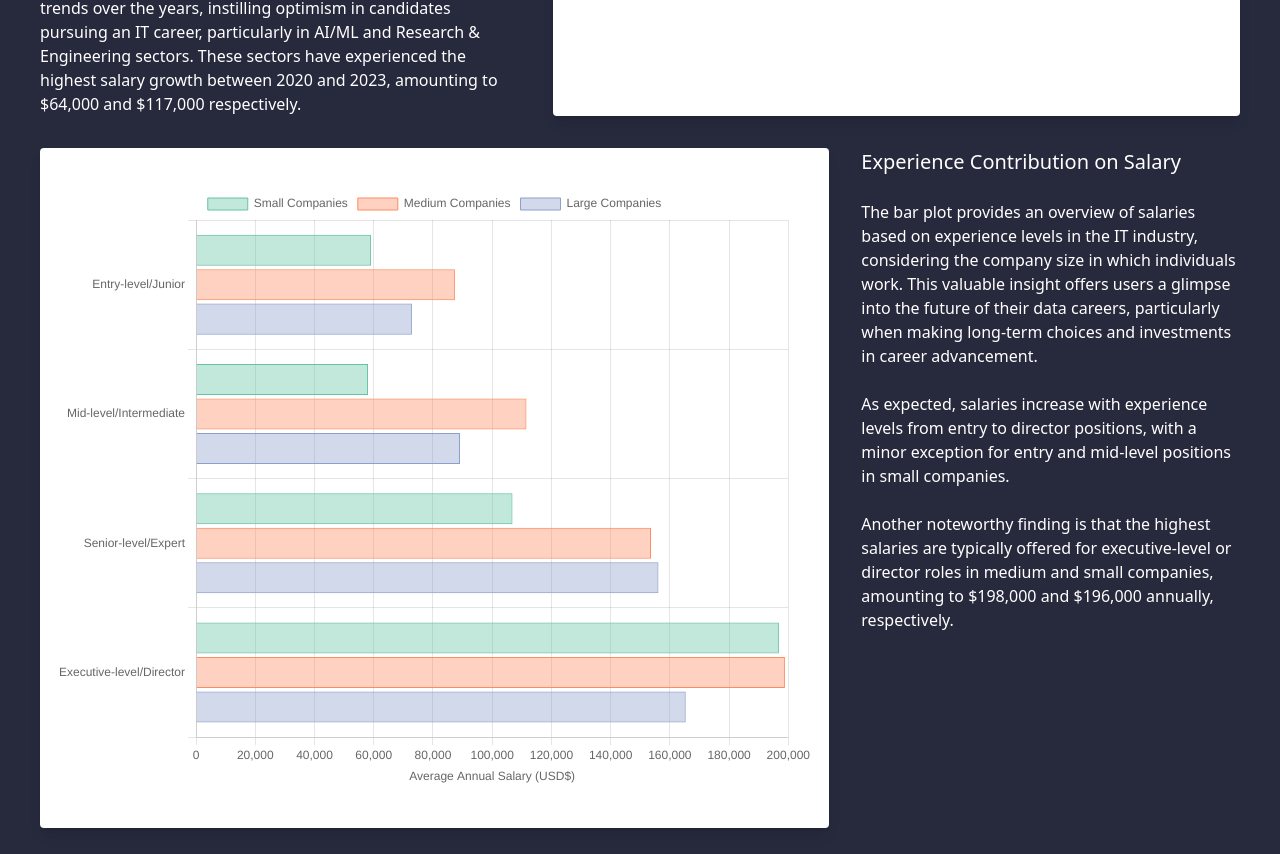
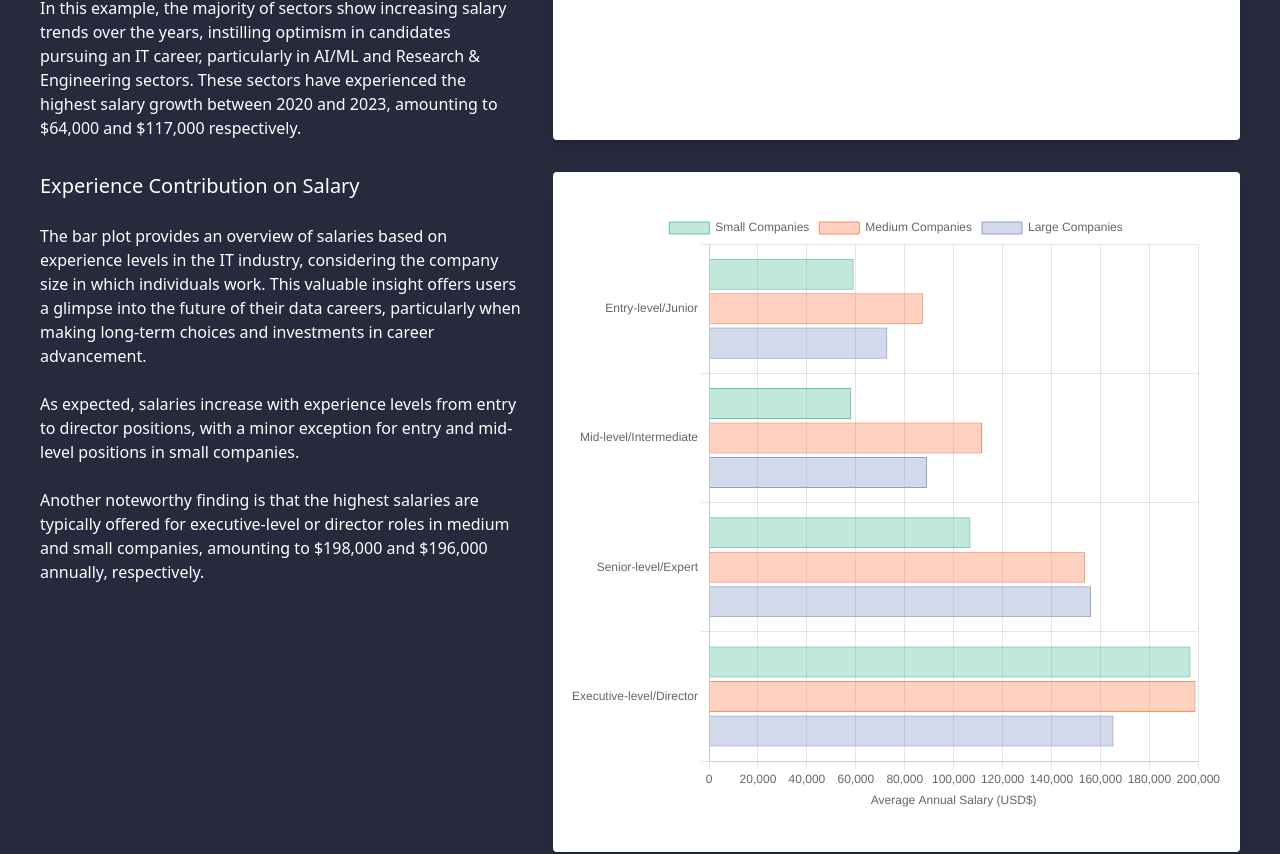
Before and after one commit to kaddie15/data-viz, a Vue app: page / in a window 1280 px wide. Shown: the part 1820-2674 px from the top of the page. Built offline with nearby package versions, Linux system fonts and the light colour scheme; what highcharts-vue would draw is missing.

Commit message:
fix : add br

```diff
--- a/src/views/HomeView.vue
+++ b/src/views/HomeView.vue
@@ -99,7 +99,7 @@
         <br>
         <br>
         Delving into the data, there are some cases worth highlighting. Saudi Arabia offers a favorable combination of
-        high salaries ($139,000 annually) and 100% remote work for IT professionals. <br> On the other hand, the USA
+        high salaries ($139,000 annually) and 100% remote work for IT professionals. <br> <br> On the other hand, the USA
         provides
         higher salaries (approximately $157,624 yearly), but with a lower remote work ratio (41%), suggesting that
         individuals within this salary range might need to consider relocating. For those already residing in the USA, it
@@ -155,12 +155,7 @@
           <GroupBar></GroupBar>
         </Card>
       </div>
-      <div class="w-full xl:w-8/12 p-4">
-        <Card height="h-[600px]">
-          <BarChartCompany></BarChartCompany>
-        </Card>
-      </div>
-      <div class="w-full xl:w-4/12 p-4">
+      <div class="w-full xl:w-5/12 p-4">
         <div class="flex">
           <h1 class="text-xl self-center">Experience Contribution on Salary </h1>
         </div>
@@ -177,9 +172,14 @@
           Another noteworthy finding is that the highest salaries
           are typically offered for executive-level or director roles in medium and small companies, amounting to $198,000
           and $196,000 annually, respectively.
-
         </p>
       </div>
+      <div class="w-full xl:w-7/12 p-4">
+        <Card height="h-[600px]">
+          <BarChartCompany></BarChartCompany>
+        </Card>
+      </div>
+
       <div class="w-full xl:w-12/12 p-4">
         <div class="flex">
           <h1 class="text-xl self-center">Experience in WorkForce</h1>
```
